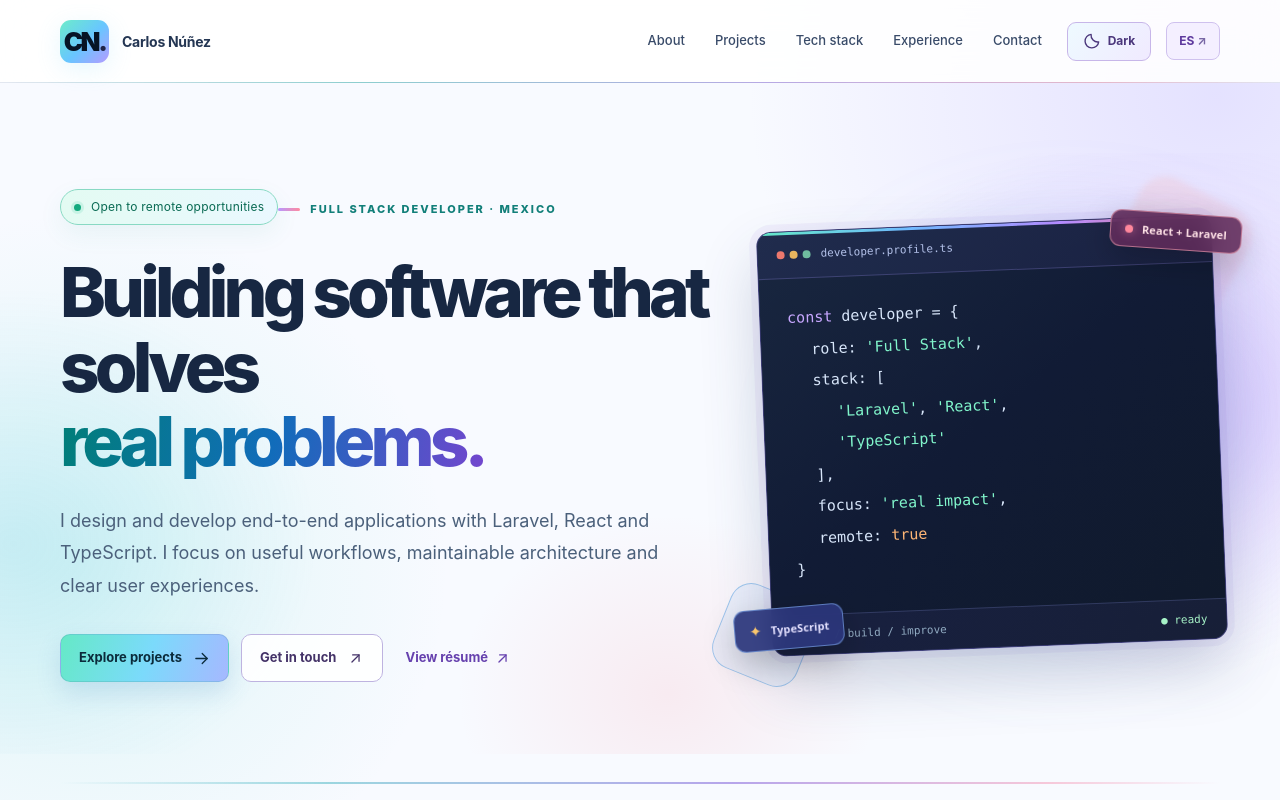
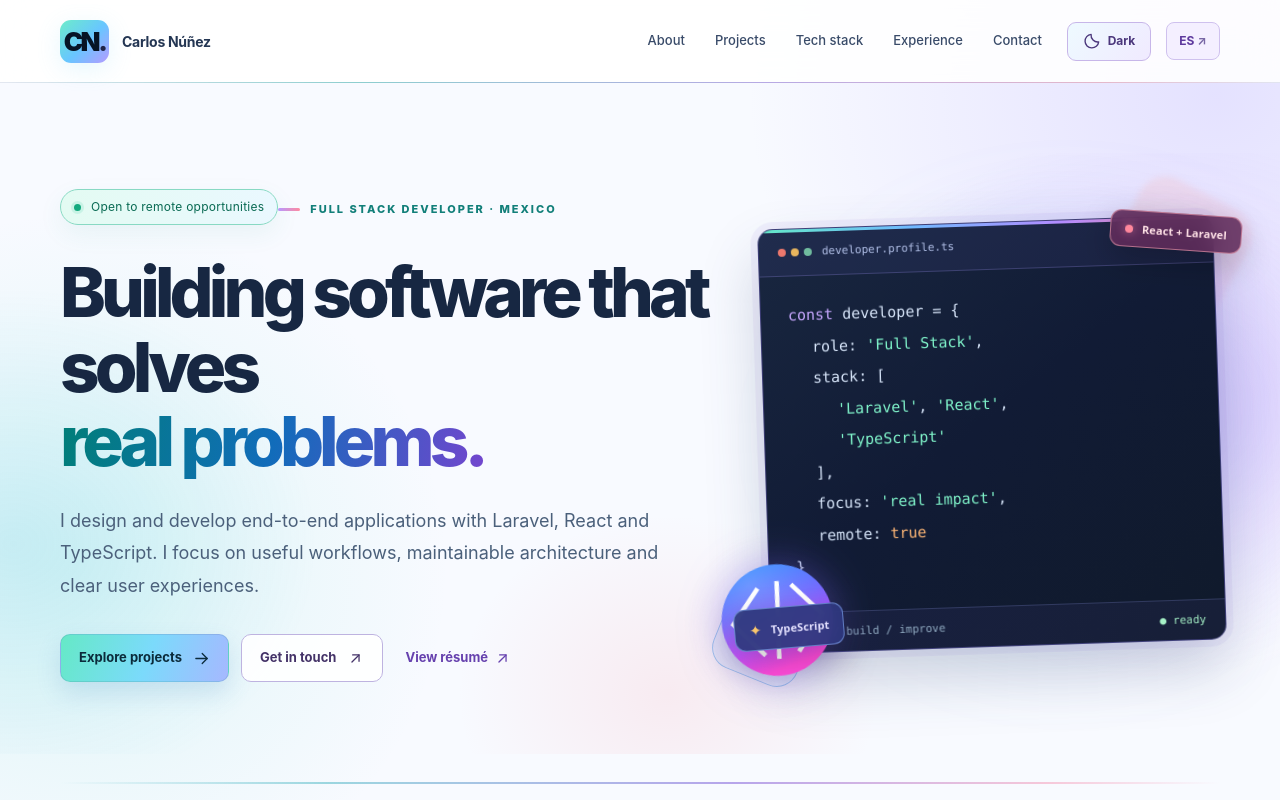
Before and after one commit to xxRevenantx/portafolio, a React (Vite) app: page / in a window 1280 px wide. Shown: the top 800 px of the page. Built offline with nearby package versions, Linux system fonts and the light colour scheme.

Commit message:
feat: add animated floating developer card and polygon SVG logo

```diff
--- a/src/App.tsx
+++ b/src/App.tsx
@@ -242,6 +242,32 @@ function ThemeIcon({ theme }: { theme: Theme }) {
  * Full text stays in an invisible layout layer so no lines jump while typing.
  * Screen readers read the complete strings; reduced-motion users get static text.
  */
+function HeroOrbLogo() {
+  return (
+    <svg className="hero-orb-logo" viewBox="0 0 200 200" aria-hidden="true" focusable="false">
+      <defs>
+        <linearGradient id="portfolioOrbGradient" x1="0%" y1="0%" x2="25%" y2="100%">
+          <stop offset="0%" stopColor="#1d88ff" />
+          <stop offset="44%" stopColor="#6c66ff" />
+          <stop offset="77%" stopColor="#c54dfb" />
+          <stop offset="100%" stopColor="#ff4bda" />
+        </linearGradient>
+        <radialGradient id="portfolioOrbHighlight" cx="29%" cy="16%" r="75%">
+          <stop offset="0%" stopColor="#ffffff" stopOpacity=".22" />
+          <stop offset="100%" stopColor="#ffffff" stopOpacity="0" />
+        </radialGradient>
+      </defs>
+      <circle cx="100" cy="100" r="87" fill="url(#portfolioOrbGradient)" />
+      <circle cx="100" cy="100" r="87" fill="url(#portfolioOrbHighlight)" />
+      <g fill="none" stroke="#fff" strokeWidth="7" strokeLinecap="square" strokeLinejoin="miter">
+        <polyline points="73,50 31,99 73,150" />
+        <line x1="106" y1="43" x2="96" y2="157" />
+        <polyline points="130,50 171,99 130,150" />
+      </g>
+    </svg>
+  )
+}
+
 function TypewriterHero({ headline, accent, intro }: { headline: string; accent: string; intro: string }) {
   const first = Array.from(headline)
   const second = Array.from(accent)
@@ -397,6 +423,8 @@ export default function App() {
               </div>
             </div>
             <aside className="hero-art" aria-label={language === 'es' ? 'Ilustración conceptual de un entorno de desarrollo' : 'Conceptual illustration of a development environment'}>
+              <div className="hero-orb-wrap" aria-hidden="true"><HeroOrbLogo /></div>
+              <div className="hero-card-float">
               <div className="code-card">
                 <div className="code-card-top"><div className="code-dots"><i /><i /><i /></div><span>developer.profile.ts</span><small>●</small></div>
                 <div className="code-content" aria-hidden="true">
@@ -411,6 +439,7 @@ export default function App() {
                   <p>{'}'}</p>
                 </div>
                 <div className="code-card-bottom"><span className="pulse-dot" /> dev / build / improve <span>● ready</span></div>
+              </div>
               </div>
               <div className="art-glow" />
               <div className="floating-chip floating-chip--top" aria-hidden="true"><span className="floating-chip-dot" /> React + Laravel</div>
--- a/src/styles.css
+++ b/src/styles.css
@@ -961,3 +961,69 @@ html[data-theme="light"] .typewriter-caret--intro { background: #087e91; }
 @media (prefers-reduced-motion: reduce) {
   .typewriter-caret { display: none; animation: none; }
 }
+
+
+/* Floating developer panel + vector orb adapted from the provided brand logo */
+.hero-card-float {
+  position: relative;
+  z-index: 3;
+  width: 100%;
+  transform: translate3d(0,0,0) rotate(-2deg);
+  transform-origin: 50% 50%;
+  animation: hero-card-hover 7.2s ease-in-out infinite;
+}
+.hero-card-float .code-card {
+  width: 100%;
+  transform: none;
+}
+.hero-orb-wrap {
+  position: absolute;
+  z-index: 4;
+  width: clamp(96px, 10vw, 142px);
+  aspect-ratio: 1;
+  bottom: -37px;
+  left: -51px;
+  pointer-events: none;
+  animation: hero-orb-hover 5.9s ease-in-out infinite;
+  filter: drop-shadow(0 0 18px rgba(132, 90, 255, .58)) drop-shadow(0 0 26px rgba(254, 73, 213, .20));
+}
+.hero-orb-logo { display: block; width: 100%; height: 100%; }
+.hero-art .floating-chip--top { animation: hero-chip-top-hover 6.4s ease-in-out infinite; }
+.hero-art .floating-chip--bottom { animation: hero-chip-bottom-hover 5.8s ease-in-out infinite; }
+@keyframes hero-card-hover {
+  0%, 100% { transform: translate3d(0,0,0) rotate(-2deg); }
+  50% { transform: translate3d(0,-12px,0) rotate(-1deg); }
+}
+@keyframes hero-orb-hover {
+  0%, 100% { transform: translate3d(0,0,0) rotate(-8deg); }
+  50% { transform: translate3d(5px,-14px,0) rotate(5deg); }
+}
+@keyframes hero-chip-top-hover {
+  0%, 100% { transform: translate3d(0,0,0) rotate(4deg); }
+  50% { transform: translate3d(0,-8px,0) rotate(6deg); }
+}
+@keyframes hero-chip-bottom-hover {
+  0%, 100% { transform: translate3d(0,0,0) rotate(-5deg); }
+  50% { transform: translate3d(0,-9px,0) rotate(-3deg); }
+}
+html[data-theme="light"] .hero-orb-wrap {
+  filter: drop-shadow(0 0 20px rgba(125, 94, 239, .32)) drop-shadow(0 9px 20px rgba(94, 89, 188, .20));
+}
+@media (max-width: 1080px) {
+  .hero-orb-wrap { left: -23px; bottom: -25px; }
+}
+@media (max-width: 860px) {
+  .hero-orb-wrap { left: -10px; bottom: -24px; width: 113px; }
+}
+@media (max-width: 600px) {
+  .hero-card-float { animation-duration: 7.2s; }
+  .hero-orb-wrap { width: 88px; left: -5px; bottom: -22px; }
+}
+@media (prefers-reduced-motion: reduce) {
+  .hero-card-float,
+  .hero-orb-wrap,
+  .hero-art .floating-chip--top,
+  .hero-art .floating-chip--bottom { animation: none !important; }
+  .hero-card-float { transform: none; }
+  .hero-orb-wrap { transform: none; }
+}
```
